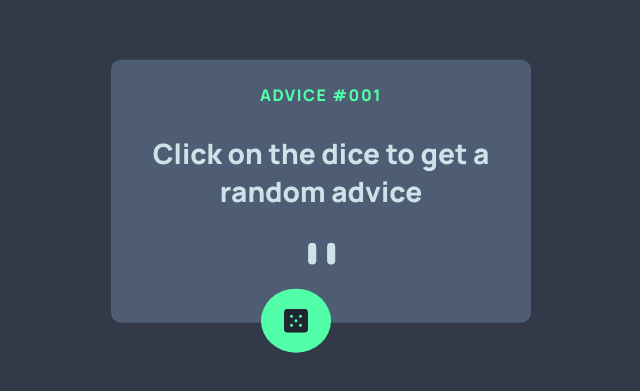
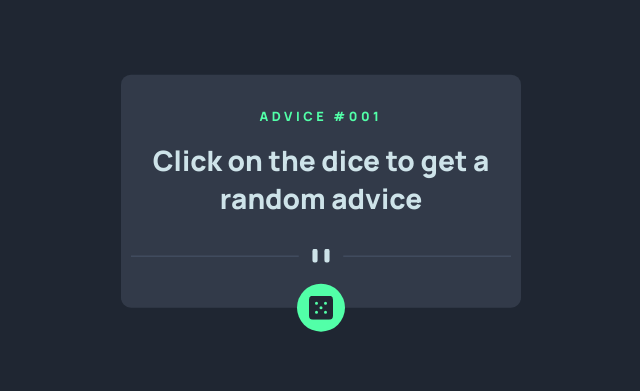
Before and after one commit to JustShuaib/advice-generator, a plain HTML site: page index.html in a window 1280 px wide. Shown: the part 209-600 px from the top of the page, without its empty margins (319-959 px from the left). Drawn offline with Linux system fonts and the light colour scheme.

Commit message:
Styled the layout

```diff
--- a/index.html
+++ b/index.html
@@ -13,19 +13,22 @@
     <title>Frontend Mentor | Advice generator app</title>
     <style>
       @import url("https://fonts.googleapis.com/css2?family=Open+Sans:wght@400;700&family=Poppins:wght@200;400;500;600&family=Raleway:wght@400;700&family=Manrope:wght@800&display=swap");
-
+      * {
+        padding: 0;
+        margin: 0;
+        box-sizing: border-box;
+      }
       body {
         font-family: Manrope, sans-serif;
-        background-color: hsl(217, 19%, 24%);
+        background-color: hsl(217.9, 23.5%, 15.9%);
       }
-
       main {
         padding: 8px 10px;
         position: relative;
         width: 70%;
         max-width: 400px;
         border-radius: 10px;
-        background: hsl(217, 19%, 38%);
+        background-color: hsl(217, 19%, 24%);
         position: absolute;
         top: 50%;
         left: 50%;
@@ -35,36 +38,36 @@
       }
       h3 {
         color: hsl(150, 100%, 66%);
-        font-weight: 800;
-        font-size: 16px;
-        letter-spacing: 1.5px;
+        letter-spacing: 3.5px;
         text-align: center;
+        font-size: 0.8rem;
+        padding: 1.5rem 0 1rem 0;
       }
       p {
         text-align: center;
-        font-size: 28px;
+        font-size: 1.75rem;
         font-weight: 800;
         color: hsl(193, 38%, 86%);
       }
-      img.divider {
+      .divider {
+        margin: 2rem 0;
         width: 100%;
-        margin: 5px auto 45px auto;
       }
-
-      #dice {
+      .dice {
         border-radius: 100%;
         background-color: hsl(150, 100%, 66%);
         cursor: pointer;
-        width: 30px;
+        width: 3rem;
+        height: 3rem;
         display: flex;
         justify-content: center;
         align-items: center;
-        padding: 20px;
         position: absolute;
-        bottom: -30px;
-        left: 150px;
+        bottom: -1.5rem;
+        left: calc(50% - 1.5rem);
+        transition: 0.3s;
       }
-      #dice:hover {
+      .dice:hover {
         box-shadow: 1px 1px 20px hsl(150, 100%, 66%),
           -1px -1px 20px hsl(150, 100%, 66%);
       }
@@ -74,10 +77,19 @@
     <main>
       <h3>ADVICE <span id="advice-id"> #001</span></h3>
       <p id="advice-text">Click on the dice to get a random advice</p>
-      <img src="./images/pattern-divider-mobile.svg" class="divider" alt="" />
-
-      <div id="dice">
-        <img src="./images/icon-dice.svg" alt="" />
+      <picture>
+        <source
+          srcset="/images/pattern-divider-desktop.svg"
+          media="(min-width: 500px)"
+        />
+        <img
+          src="/images/pattern-divider-mobile.svg"
+          class="divider"
+          alt="divider"
+        />
+      </picture>
+      <div class="dice" id="dice">
+        <img src="./images/icon-dice.svg" alt="dice" />
       </div>
     </main>
     <script src="./advice.js"></script>
```
